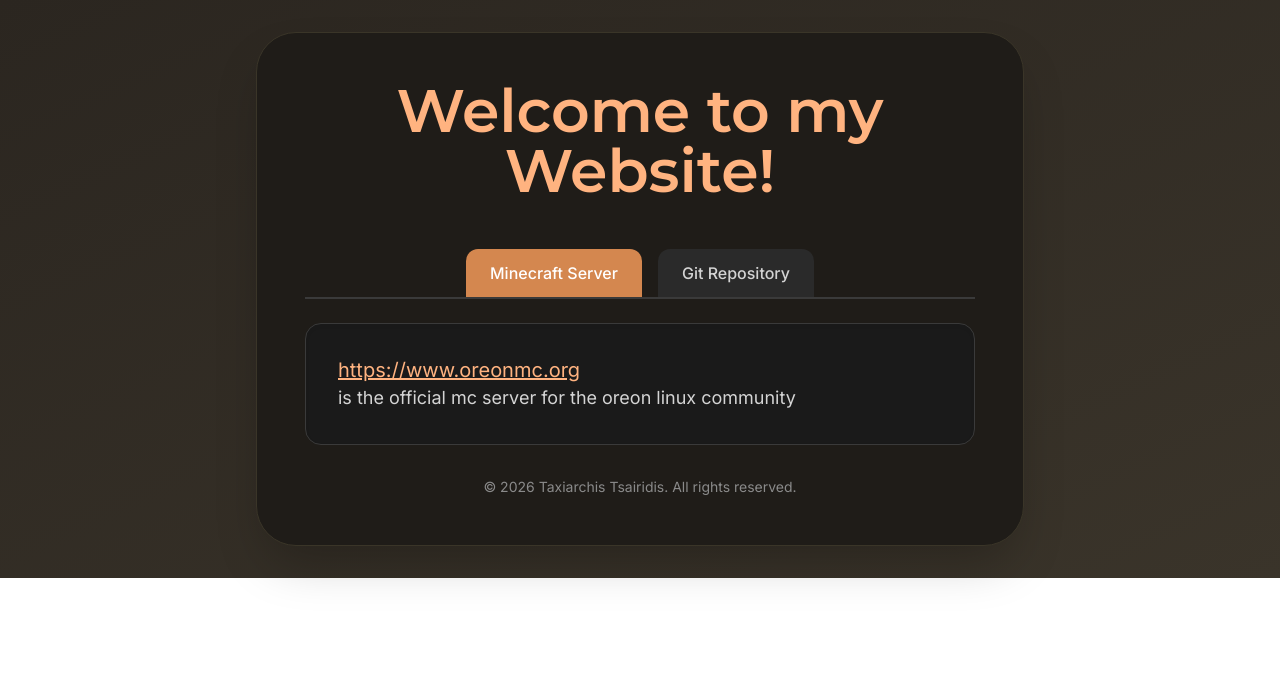
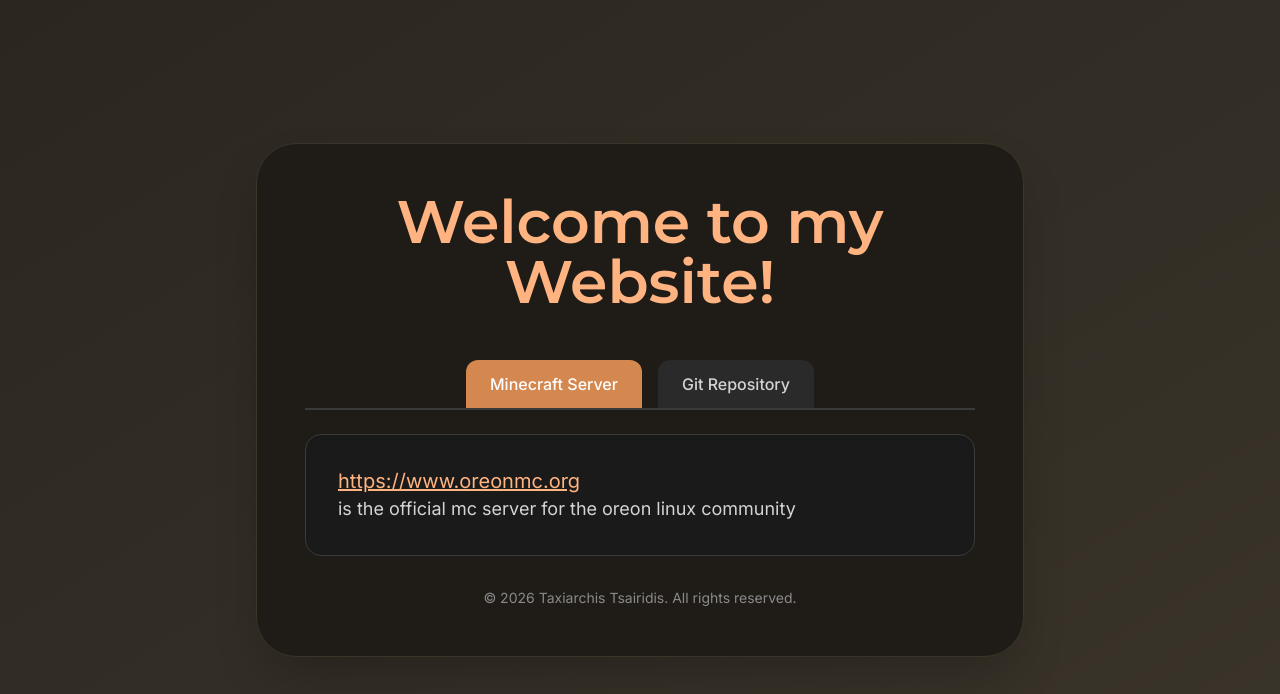
Before and after one commit to taxmalalas0001/greenova-site, a React (Vite) app: page / in a window 1280 px wide. Shown: the top 694 px of the page. Built offline with nearby package versions, Linux system fonts and the light colour scheme; a web font is replaced by a local one.

Commit message:
Fixed White Box At the Bottom

```diff
--- a/src/app/App.tsx
+++ b/src/app/App.tsx
@@ -5,7 +5,7 @@
 
   return (
     <div
-      className="size-full flex items-center justify-center p-4 sm:p-8"
+      className="min-h-screen w-full flex items-center justify-center p-4 sm:p-8"
       style={{
         background: 'linear-gradient(to bottom right, #2b2620, #3a342a)'
       }}
```
